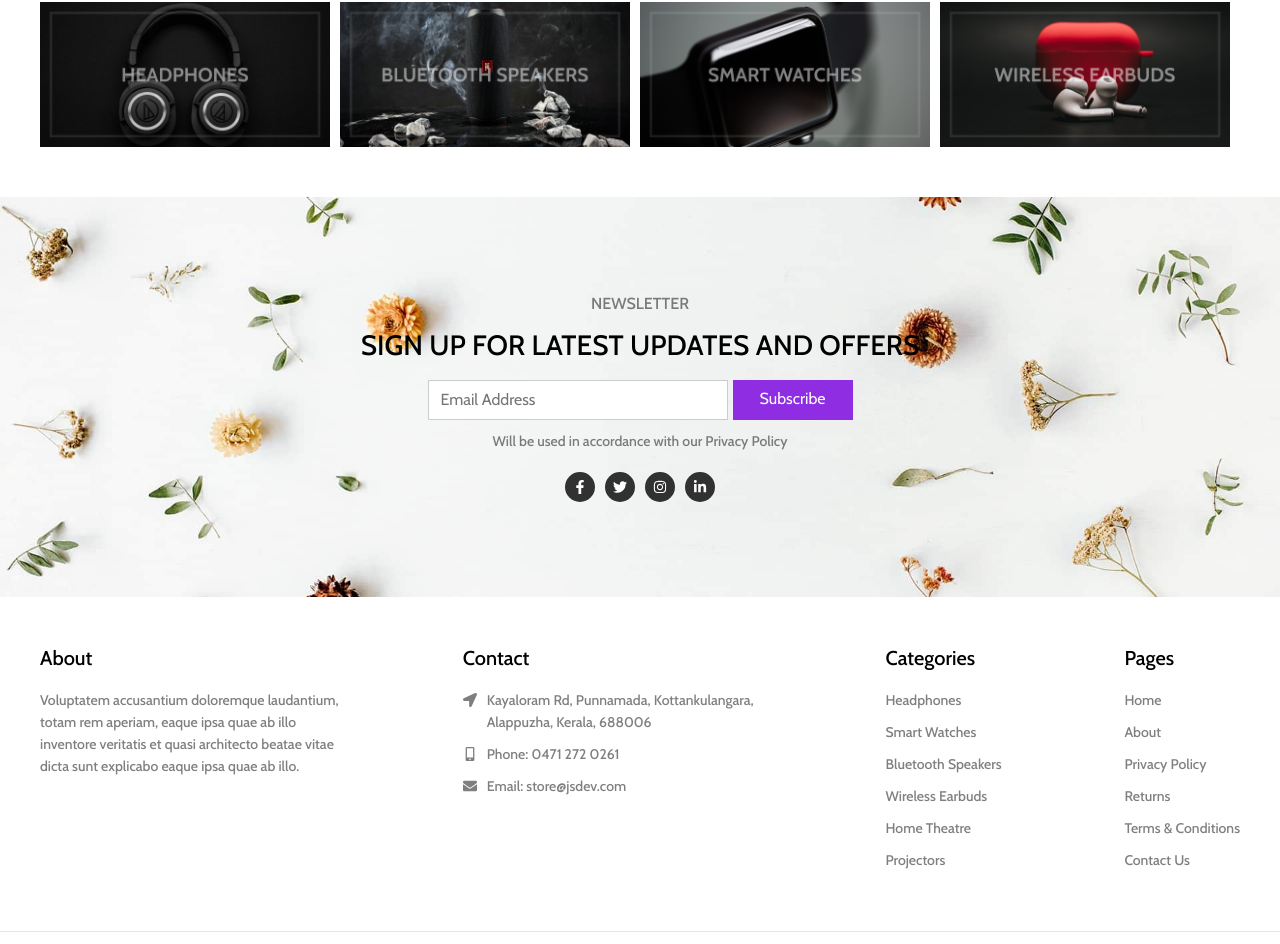
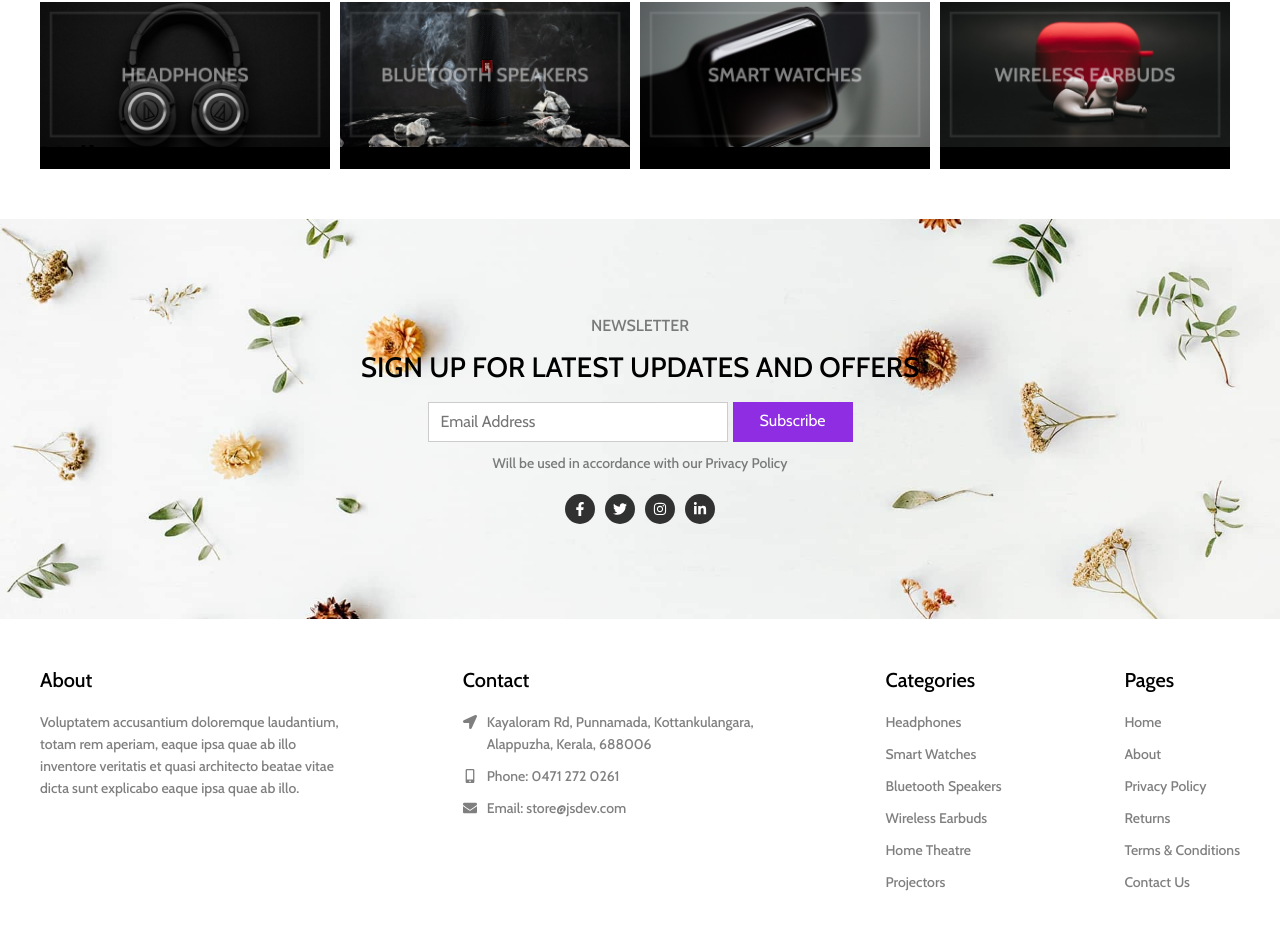
Before and after one commit to minhnhatzc/ecommerce_app, a React (Create React App) app: page / in a window 1280 px wide. Shown: the part 868-1812 px from the top of the page. Built offline with nearby package versions, Linux system fonts and the light colour scheme.

Commit message:
fix: searcww

```diff
--- a/src/components/Category/Category.jsx
+++ b/src/components/Category/Category.jsx
@@ -9,6 +9,7 @@ const Category = () => {
       <div className="categories">
         <div className="category">
           <img src={cat1} alt="" />
+          <h1>Helloo</h1>
         </div>
         <div className="category">
           <img src={cat2} alt="" />
```
